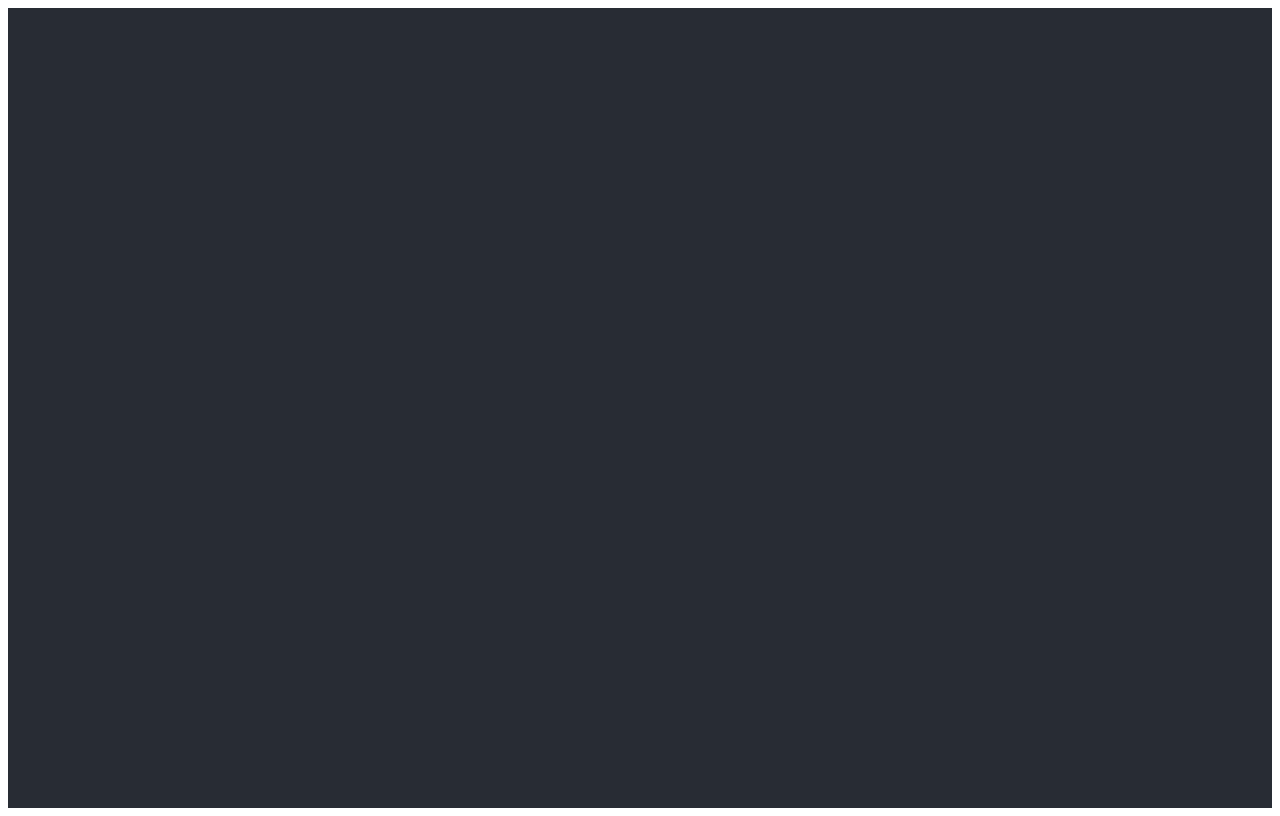
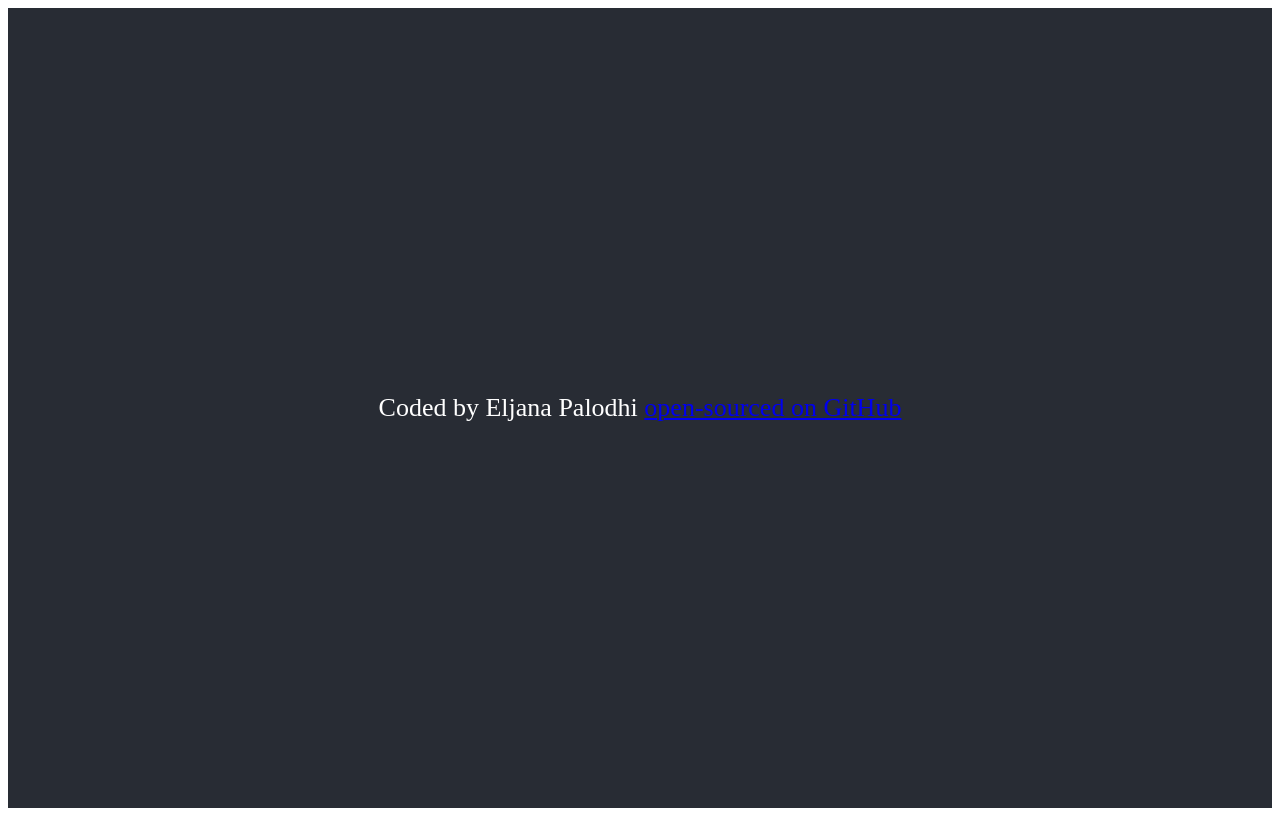
Before and after one commit to eljanaPalodhi/weather-react-app, a React (Create React App) app: page / in a window 1280 px wide. Built offline with nearby package versions, Linux system fonts and the light colour scheme.

Commit message:
added github repo url

```diff
--- a/src/App.css
+++ b/src/App.css
@@ -1,8 +1,5 @@
 .App {
   text-align: center;
-}
-
-.App-header {
   background-color: #282c34;
   min-height: 100vh;
   display: flex;
@@ -15,4 +12,5 @@
 
 .App-link {
   color: #61dafb;
+  text-decoration: none;
 }
--- a/src/App.js
+++ b/src/App.js
@@ -3,7 +3,15 @@
 function App() {
   return (
     <div className="App">
-      <header className="App-header"></header>
+      <footer>
+        Coded by Eljana Palodhi{" "}
+        <a
+          href="https://github.com/eljanaPalodhi/weather-react-app"
+          target="_blank"
+        >
+          open-sourced on GitHub
+        </a>
+      </footer>
     </div>
   );
 }
```
